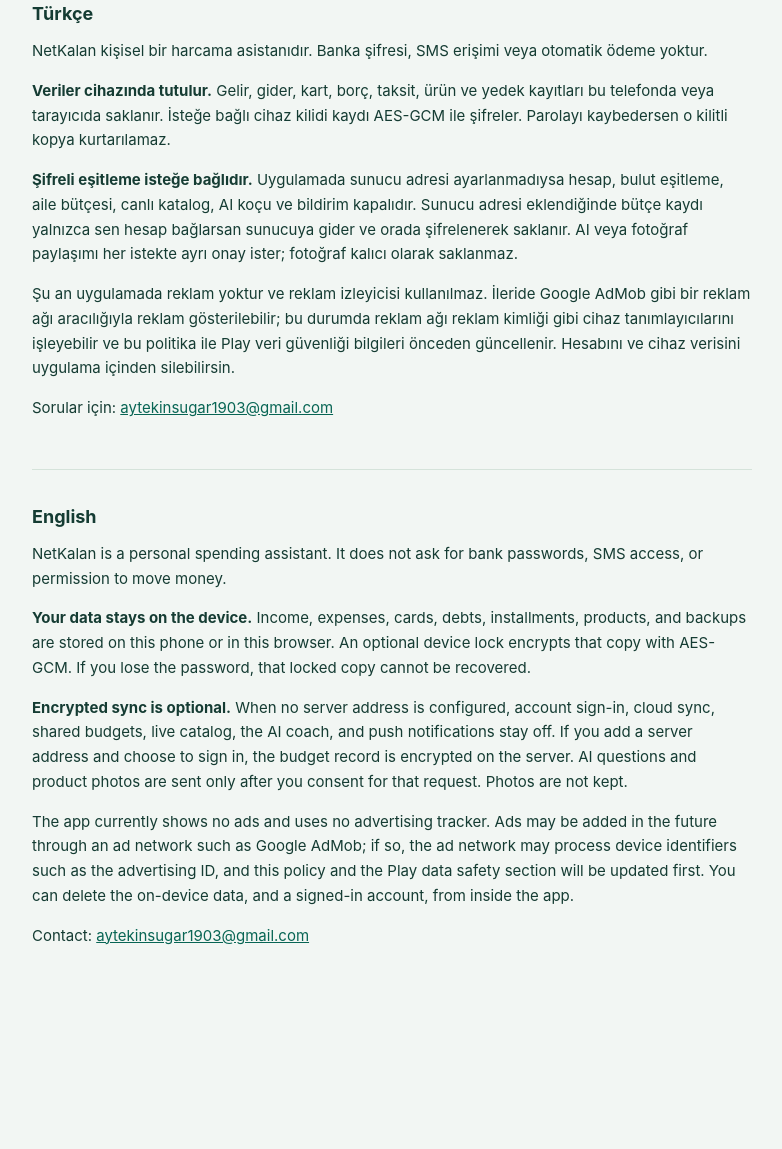
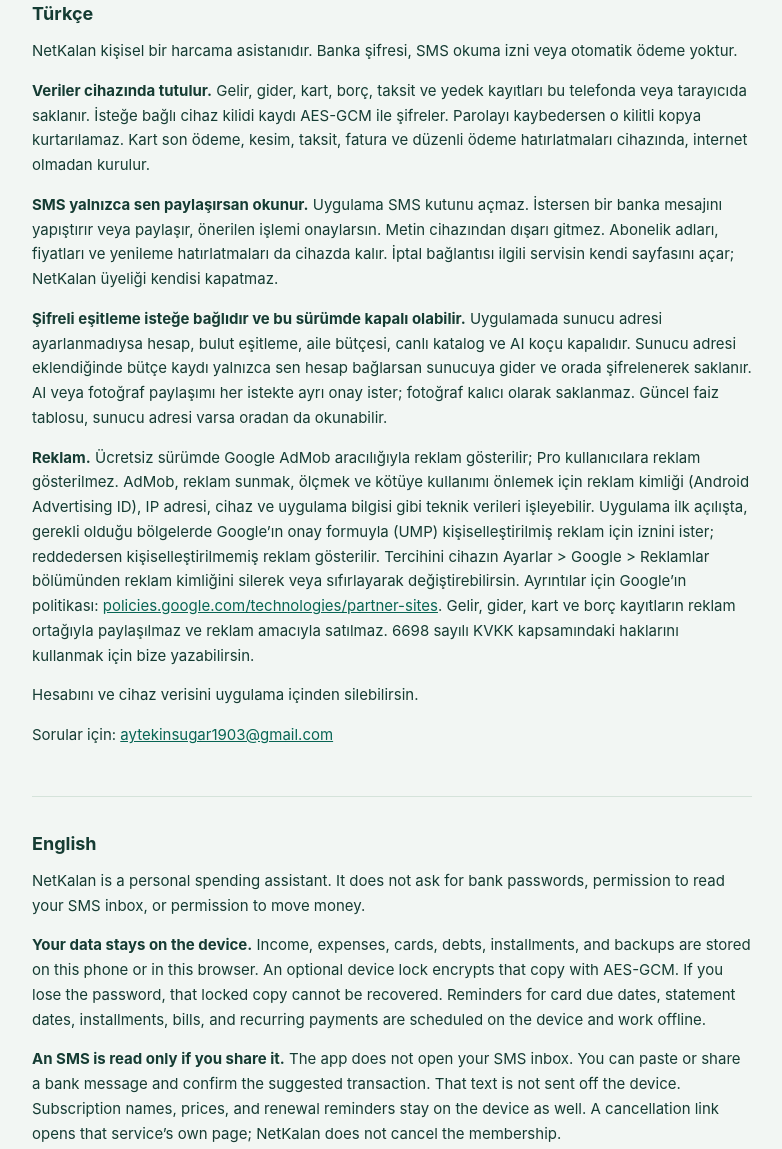
Before and after one commit to aytekinsugar1903/netkalan-privacy, a plain HTML site: page index.html in a window 1280 px wide. Shown: the part 111-1260 px from the top of the page, without its empty margins (248-1030 px from the left). Before the commit the page ends 1138 px from the top, so only its background shows below. Drawn offline with Linux system fonts and the light colour scheme.

Commit message:
Update NetKalan privacy policy

```diff
--- a/index.html
+++ b/index.html
@@ -25,21 +25,26 @@
 
 <section lang="tr">
 <h2>Türkçe</h2>
-<p>NetKalan kişisel bir harcama asistanıdır. Banka şifresi, SMS erişimi veya otomatik ödeme yoktur.</p>
-<p><strong>Veriler cihazında tutulur.</strong> Gelir, gider, kart, borç, taksit, ürün ve yedek kayıtları bu telefonda veya tarayıcıda saklanır. İsteğe bağlı cihaz kilidi kaydı AES-GCM ile şifreler. Parolayı kaybedersen o kilitli kopya kurtarılamaz.</p>
-<p><strong>Şifreli eşitleme isteğe bağlıdır.</strong> Uygulamada sunucu adresi ayarlanmadıysa hesap, bulut eşitleme, aile bütçesi, canlı katalog, AI koçu ve bildirim kapalıdır. Sunucu adresi eklendiğinde bütçe kaydı yalnızca sen hesap bağlarsan sunucuya gider ve orada şifrelenerek saklanır. AI veya fotoğraf paylaşımı her istekte ayrı onay ister; fotoğraf kalıcı olarak saklanmaz.</p>
-<p>Şu an uygulamada reklam yoktur ve reklam izleyicisi kullanılmaz. İleride Google AdMob gibi bir reklam ağı aracılığıyla reklam gösterilebilir; bu durumda reklam ağı reklam kimliği gibi cihaz tanımlayıcılarını işleyebilir ve bu politika ile Play veri güvenliği bilgileri önceden güncellenir. Hesabını ve cihaz verisini uygulama içinden silebilirsin.</p>
+<p>NetKalan kişisel bir harcama asistanıdır. Banka şifresi, SMS okuma izni veya otomatik ödeme yoktur.</p>
+<p><strong>Veriler cihazında tutulur.</strong> Gelir, gider, kart, borç, taksit ve yedek kayıtları bu telefonda veya tarayıcıda saklanır. İsteğe bağlı cihaz kilidi kaydı AES-GCM ile şifreler. Parolayı kaybedersen o kilitli kopya kurtarılamaz. Kart son ödeme, kesim, taksit, fatura ve düzenli ödeme hatırlatmaları cihazında, internet olmadan kurulur.</p>
+<p><strong>SMS yalnızca sen paylaşırsan okunur.</strong> Uygulama SMS kutunu açmaz. İstersen bir banka mesajını yapıştırır veya paylaşır, önerilen işlemi onaylarsın. Metin cihazından dışarı gitmez. Abonelik adları, fiyatları ve yenileme hatırlatmaları da cihazda kalır. İptal bağlantısı ilgili servisin kendi sayfasını açar; NetKalan üyeliği kendisi kapatmaz.</p>
+<p><strong>Şifreli eşitleme isteğe bağlıdır ve bu sürümde kapalı olabilir.</strong> Uygulamada sunucu adresi ayarlanmadıysa hesap, bulut eşitleme, aile bütçesi, canlı katalog ve AI koçu kapalıdır. Sunucu adresi eklendiğinde bütçe kaydı yalnızca sen hesap bağlarsan sunucuya gider ve orada şifrelenerek saklanır. AI veya fotoğraf paylaşımı her istekte ayrı onay ister; fotoğraf kalıcı olarak saklanmaz. Güncel faiz tablosu, sunucu adresi varsa oradan da okunabilir.</p>
+<p><strong>Reklam.</strong> Ücretsiz sürümde Google AdMob aracılığıyla reklam gösterilir; Pro kullanıcılara reklam gösterilmez. AdMob, reklam sunmak, ölçmek ve kötüye kullanımı önlemek için reklam kimliği (Android Advertising ID), IP adresi, cihaz ve uygulama bilgisi gibi teknik verileri işleyebilir. Uygulama ilk açılışta, gerekli olduğu bölgelerde Google’ın onay formuyla (UMP) kişiselleştirilmiş reklam için iznini ister; reddedersen kişiselleştirilmemiş reklam gösterilir. Tercihini cihazın Ayarlar &gt; Google &gt; Reklamlar bölümünden reklam kimliğini silerek veya sıfırlayarak değiştirebilirsin. Ayrıntılar için Google’ın politikası: <a href="https://policies.google.com/technologies/partner-sites" rel="noopener noreferrer">policies.google.com/technologies/partner-sites</a>. Gelir, gider, kart ve borç kayıtların reklam ortağıyla paylaşılmaz ve reklam amacıyla satılmaz. 6698 sayılı KVKK kapsamındaki haklarını kullanmak için bize yazabilirsin.</p>
+<p>Hesabını ve cihaz verisini uygulama içinden silebilirsin.</p>
 <p>Sorular için: <a href="mailto:aytekinsugar1903@gmail.com">aytekinsugar1903@gmail.com</a></p>
 </section>
 
 <section class="lang" lang="en">
 <h2>English</h2>
-<p>NetKalan is a personal spending assistant. It does not ask for bank passwords, SMS access, or permission to move money.</p>
-<p><strong>Your data stays on the device.</strong> Income, expenses, cards, debts, installments, products, and backups are stored on this phone or in this browser. An optional device lock encrypts that copy with AES-GCM. If you lose the password, that locked copy cannot be recovered.</p>
-<p><strong>Encrypted sync is optional.</strong> When no server address is configured, account sign-in, cloud sync, shared budgets, live catalog, the AI coach, and push notifications stay off. If you add a server address and choose to sign in, the budget record is encrypted on the server. AI questions and product photos are sent only after you consent for that request. Photos are not kept.</p>
-<p>The app currently shows no ads and uses no advertising tracker. Ads may be added in the future through an ad network such as Google AdMob; if so, the ad network may process device identifiers such as the advertising ID, and this policy and the Play data safety section will be updated first. You can delete the on-device data, and a signed-in account, from inside the app.</p>
+<p>NetKalan is a personal spending assistant. It does not ask for bank passwords, permission to read your SMS inbox, or permission to move money.</p>
+<p><strong>Your data stays on the device.</strong> Income, expenses, cards, debts, installments, and backups are stored on this phone or in this browser. An optional device lock encrypts that copy with AES-GCM. If you lose the password, that locked copy cannot be recovered. Reminders for card due dates, statement dates, installments, bills, and recurring payments are scheduled on the device and work offline.</p>
+<p><strong>An SMS is read only if you share it.</strong> The app does not open your SMS inbox. You can paste or share a bank message and confirm the suggested transaction. That text is not sent off the device. Subscription names, prices, and renewal reminders stay on the device as well. A cancellation link opens that service’s own page; NetKalan does not cancel the membership.</p>
+<p><strong>Encrypted sync is optional and may be off in this version.</strong> When no server address is configured, account sign-in, cloud sync, shared budgets, live catalog, and the AI coach stay off. If you add a server address and choose to sign in, the budget record is encrypted on the server. AI questions and product photos are sent only after you consent for that request. Photos are not kept. When a server address is set, the app can also read the public rates file from that server.</p>
+<p><strong>Advertising.</strong> The free version shows ads through Google AdMob; Pro users see no ads. AdMob may process technical data such as the advertising ID (Android Advertising ID), IP address, and device and app information to serve and measure ads and to prevent abuse. On first launch, in regions where it is required, the app asks for your consent to personalized ads through Google’s consent form (UMP); if you decline, non-personalized ads are shown. You can change this at any time by deleting or resetting the advertising ID under your device’s Settings &gt; Google &gt; Ads. Details: <a href="https://policies.google.com/technologies/partner-sites" rel="noopener noreferrer">policies.google.com/technologies/partner-sites</a>. Your income, expense, card, and debt records are not shared with the advertising partner and are not sold for advertising. You can contact us to exercise your rights under Turkish data protection law (KVKK, Law No. 6698).</p>
+<p>You can delete the on-device data, and a signed-in account, from inside the app.</p>
 <p>Contact: <a href="mailto:aytekinsugar1903@gmail.com">aytekinsugar1903@gmail.com</a></p>
 </section>
+<p class="lang"><small>Son güncelleme · Last updated: 28.10.2026</small></p>
 </main>
 </body>
 </html>
```
Also changed, not shown: 1 other file.
